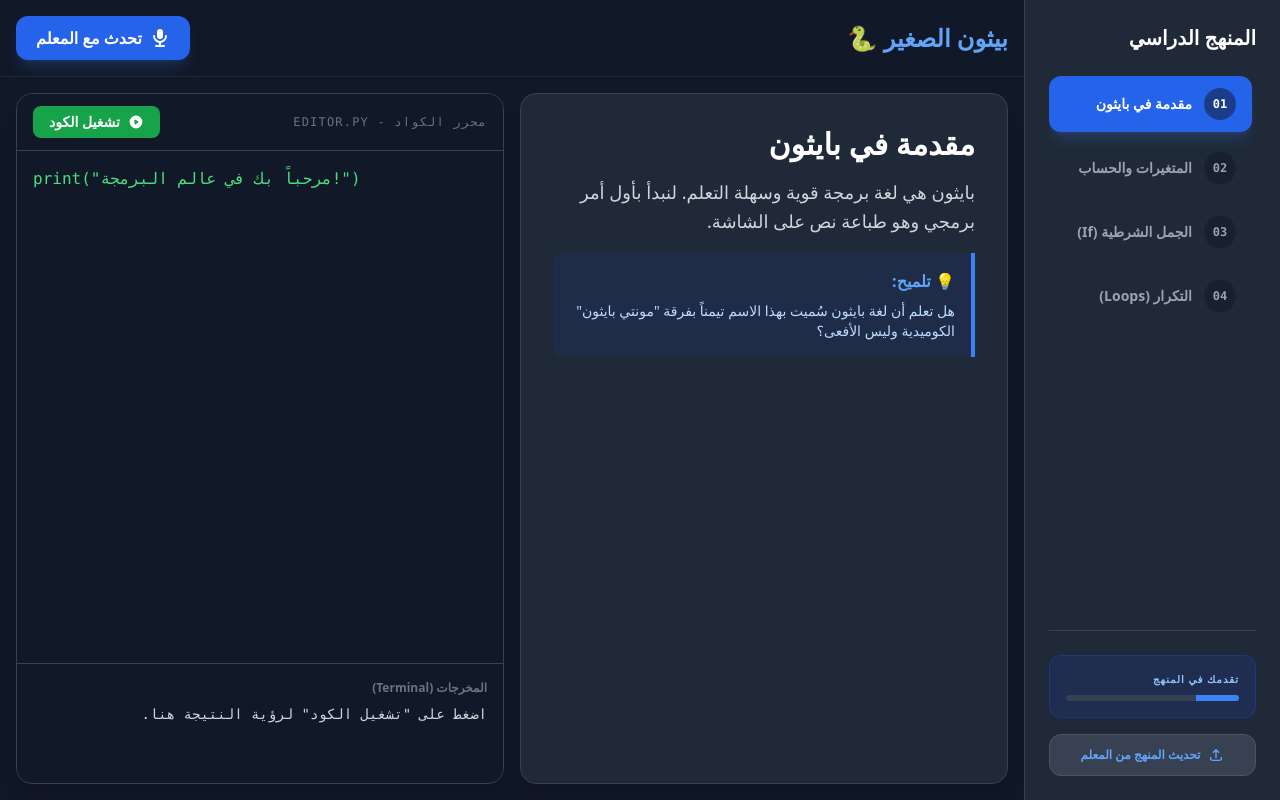
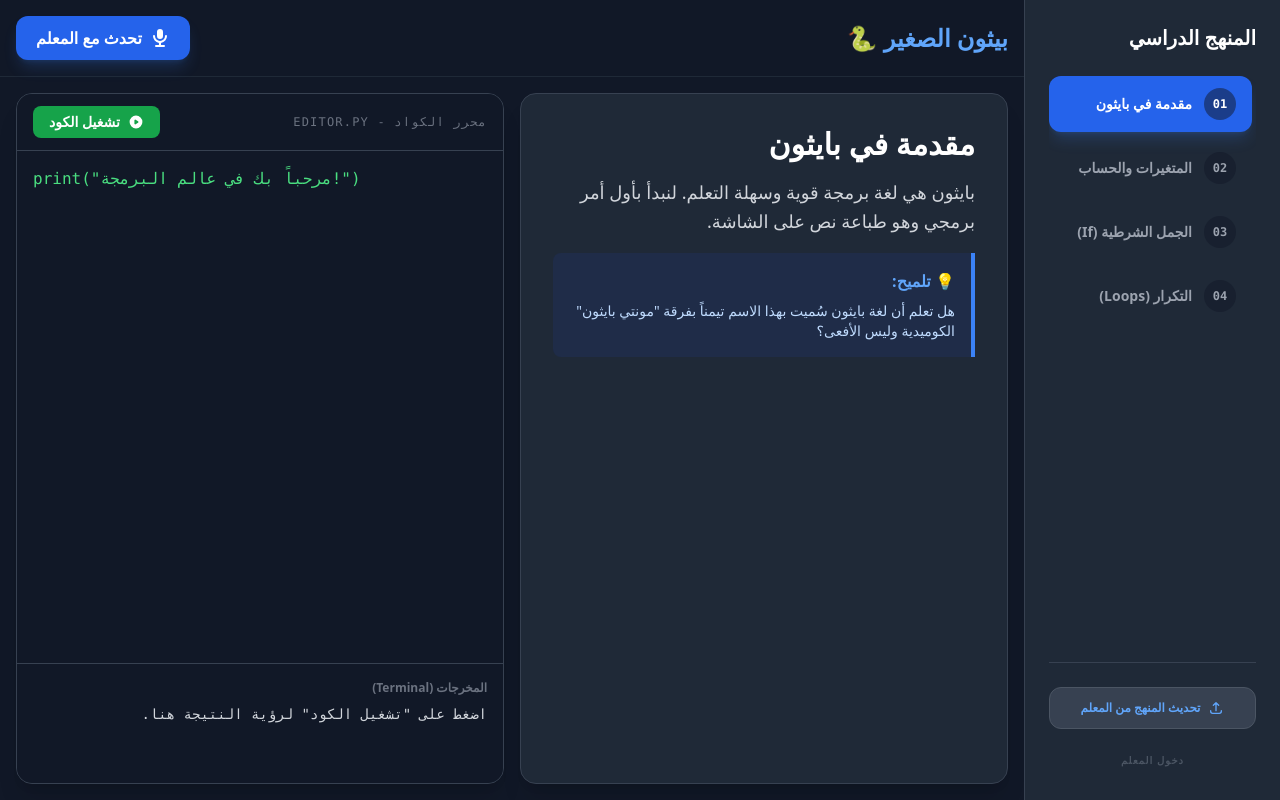
Before and after one commit to SalalahSharqiyaSchool/python-for-grade-9, a React (Vite) app: page / in a window 1280 px wide. Built offline with nearby package versions, Linux system fonts and the light colour scheme.

Commit message:
Update Sidebar.tsx

```diff
--- a/components/Sidebar.tsx
+++ b/components/Sidebar.tsx
@@ -1,6 +1,6 @@
 
 import React, { useState } from 'react';
-import { Lesson } from '../types';
+import { Lesson, UserRole } from '../types';
 
 interface SidebarProps {
   lessons: Lesson[];
@@ -9,9 +9,22 @@ interface SidebarProps {
   isOpen: boolean;
   onClose: () => void;
   onUpdateLessons?: (newLessons: Lesson[]) => void;
+  role: UserRole;
+  onTeacherLogin: () => void;
+  onLogout: () => void;
 }
 
-const Sidebar: React.FC<SidebarProps> = ({ lessons, currentLessonId, onSelect, isOpen, onClose, onUpdateLessons }) => {
+const Sidebar: React.FC<SidebarProps> = ({
+  lessons,
+  currentLessonId,
+  onSelect,
+  isOpen,
+  onClose,
+  onUpdateLessons,
+  role,
+  onTeacherLogin,
+  onLogout
+}) => {
   const [showImportModal, setShowImportModal] = useState(false);
   const [importCode, setImportCode] = useState('');
 
@@ -34,7 +47,6 @@ const Sidebar: React.FC<SidebarProps> = ({ lessons, currentLessonId, onSelect, i
 
   return (
     <>
-      {/* Overlay for mobile */}
       {isOpen && (
         <div className="fixed inset-0 bg-black/60 z-40 md:hidden backdrop-blur-sm" onClick={onClose}></div>
       )}
@@ -74,16 +86,6 @@ const Sidebar: React.FC<SidebarProps> = ({ lessons, currentLessonId, onSelect, i
           </nav>
 
           <div className="mt-6 pt-6 border-t border-gray-700 space-y-4">
-            <div className="bg-blue-900/30 rounded-xl p-4 border border-blue-800/50">
-              <h3 className="text-[10px] font-bold text-blue-300 mb-2 uppercase tracking-widest">تقدمك في المنهج</h3>
-              <div className="w-full bg-gray-700 h-1.5 rounded-full overflow-hidden">
-                <div
-                  className="bg-blue-500 h-full transition-all duration-700"
-                  style={{ width: `${((lessons.findIndex(l => l.id === currentLessonId) + 1) / lessons.length) * 100}%` }}
-                ></div>
-              </div>
-            </div>
-
             <button
               onClick={() => setShowImportModal(true)}
               className="w-full py-3 bg-gray-700 hover:bg-gray-600 text-blue-400 text-xs font-bold rounded-xl transition-all flex items-center justify-center gap-2 border border-gray-600"
@@ -93,6 +95,22 @@ const Sidebar: React.FC<SidebarProps> = ({ lessons, currentLessonId, onSelect, i
               </svg>
               تحديث المنهج من المعلم
             </button>
+
+            {role === 'student' ? (
+              <button
+                onClick={onTeacherLogin}
+                className="w-full py-2 text-[10px] text-gray-600 hover:text-gray-400 transition-colors uppercase tracking-widest font-bold"
+              >
+                دخول المعلم
+              </button>
+            ) : (
+              <button
+                onClick={onLogout}
+                className="w-full py-2 bg-red-500/10 text-red-400 text-xs font-bold rounded-xl hover:bg-red-500 hover:text-white transition-all border border-red-500/20"
+              >
+                خروج (وضع الطالب)
+              </button>
+            )}
           </div>
         </div>
       </aside>
@@ -101,30 +119,17 @@ const Sidebar: React.FC<SidebarProps> = ({ lessons, currentLessonId, onSelect, i
       {showImportModal && (
         <div className="fixed inset-0 z-[120] flex items-center justify-center p-4">
           <div className="absolute inset-0 bg-black/80 backdrop-blur-md" onClick={() => setShowImportModal(false)}></div>
-          <div className="relative bg-gray-900 p-8 rounded-3xl border border-blue-500/30 max-w-lg w-full shadow-2xl animate-in fade-in zoom-in duration-300">
+          <div className="relative bg-gray-900 p-8 rounded-3xl border border-blue-500/30 max-w-lg w-full shadow-2xl">
             <h3 className="text-2xl font-bold text-white mb-4">تحديث الدروس</h3>
-            <p className="text-gray-400 text-sm mb-6 leading-relaxed">
-              قم بلصق الكود الذي أرسله لك المعلم هنا لتحديث دروسك وأنشطتك فوراً.
-            </p>
             <textarea
               value={importCode}
               onChange={(e) => setImportCode(e.target.value)}
-              className="w-full h-32 bg-gray-950 border border-gray-700 rounded-xl px-4 py-3 text-blue-400 font-mono text-xs focus:ring-2 focus:ring-blue-500 outline-none transition-all mb-6"
+              className="w-full h-32 bg-gray-950 border border-gray-700 rounded-xl px-4 py-3 text-blue-400 font-mono text-xs mb-6"
               placeholder="الصق الكود هنا..."
             />
             <div className="flex gap-4">
-              <button
-                onClick={handleImport}
-                className="flex-1 py-3 bg-blue-600 hover:bg-blue-700 text-white rounded-xl font-bold transition-all shadow-lg"
-              >
-                تحديث الآن
-              </button>
-              <button
-                onClick={() => setShowImportModal(false)}
-                className="px-6 py-3 bg-gray-700 hover:bg-gray-600 text-white rounded-xl font-bold transition-all"
-              >
-                إلغاء
-              </button>
+              <button onClick={handleImport} className="flex-1 py-3 bg-blue-600 text-white rounded-xl font-bold">تحديث الآن</button>
+              <button onClick={() => setShowImportModal(false)} className="px-6 py-3 bg-gray-700 text-white rounded-xl font-bold">إلغاء</button>
             </div>
           </div>
         </div>
```
